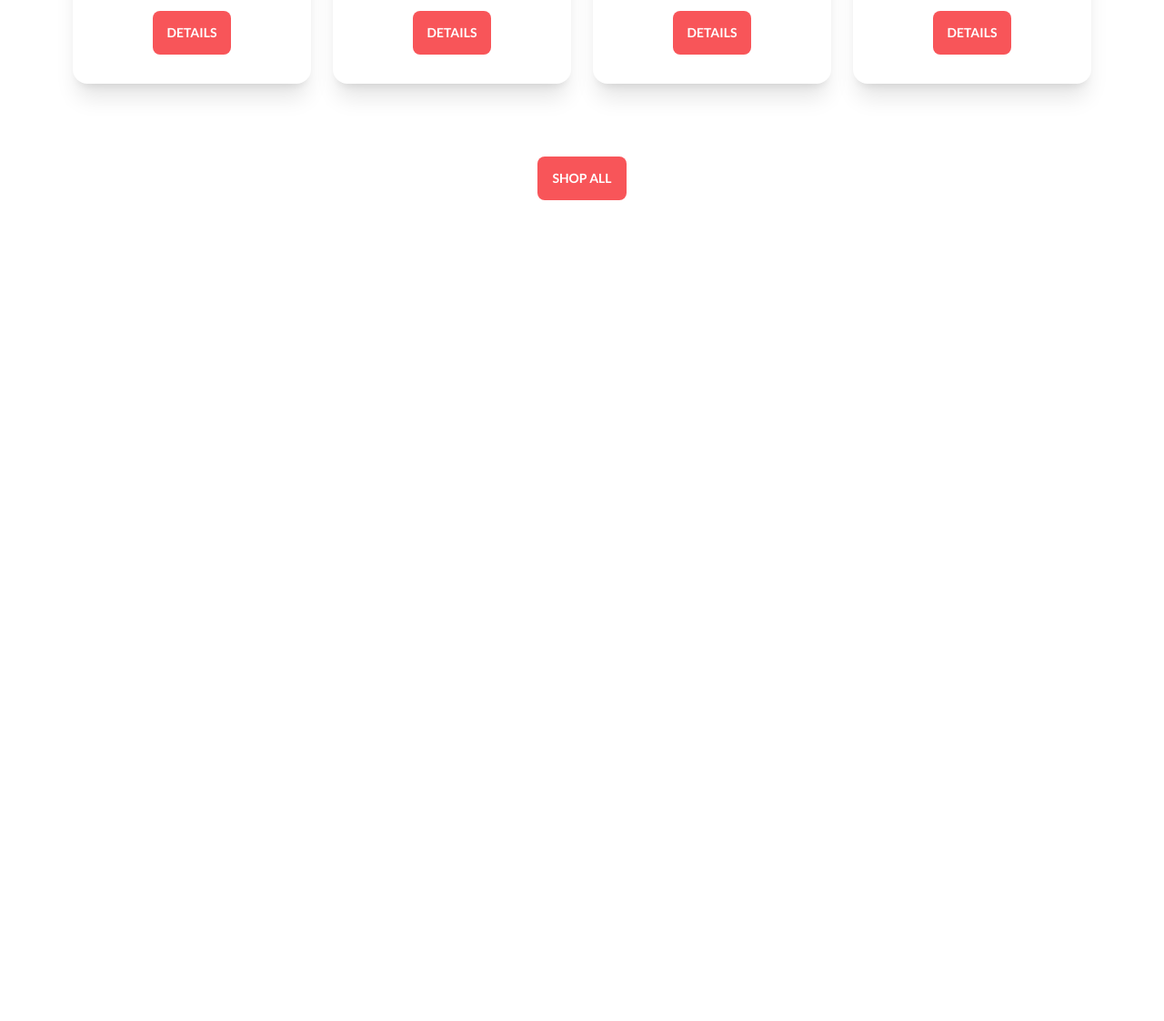
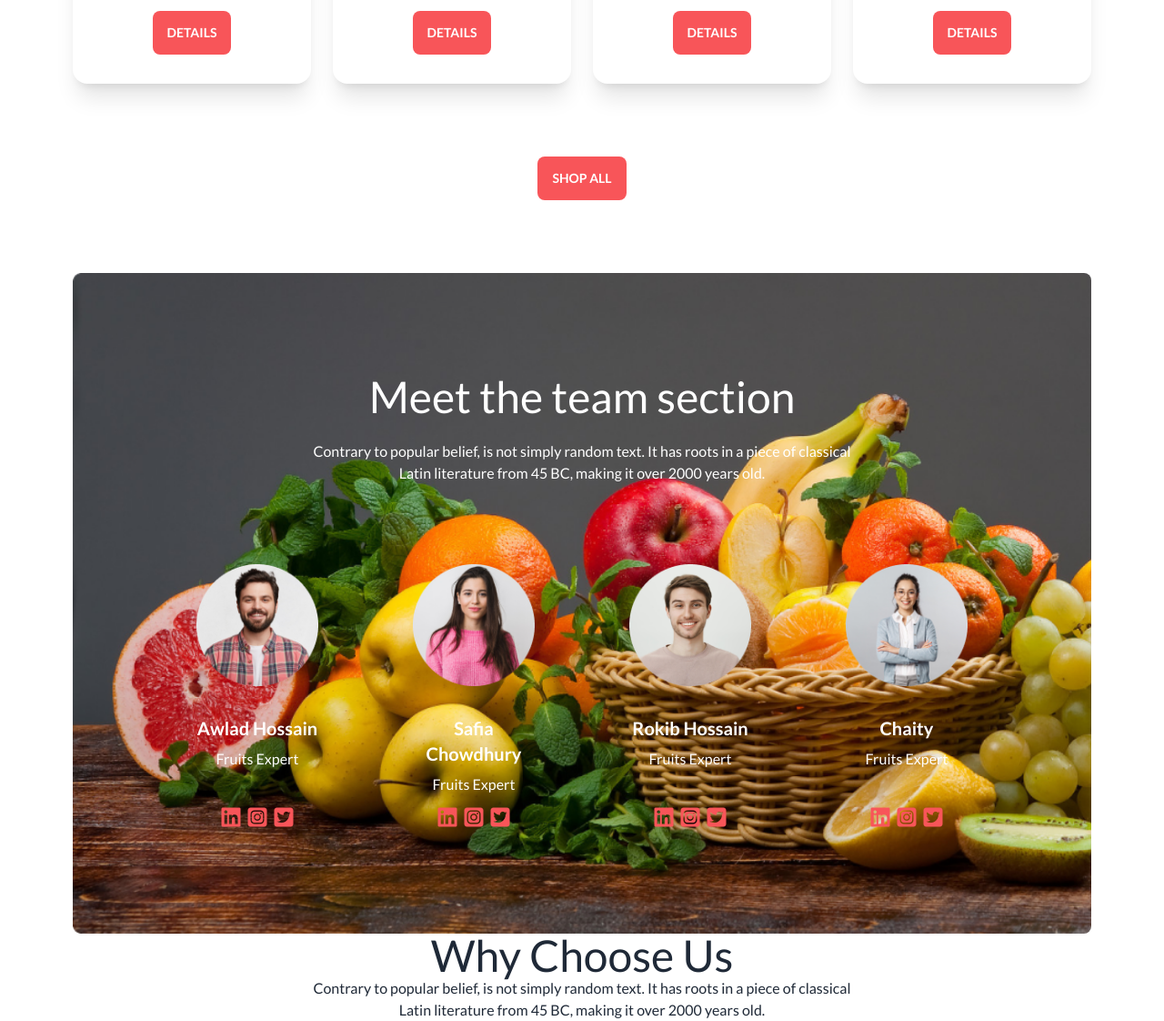
Before and after one commit to MD-AHAD-KHAN-PATHAN/fruit-brust, a plain HTML site: page index.html in a window 1280 px wide. Shown: the part 1446-2568 px from the top of the page at 91% size. Before the commit the page ends 1746 px from the top, so only its background shows below. Drawn offline with nearby package versions, Linux system fonts and the light colour scheme.

Commit message:
Add team section

```diff
--- a/index.html
+++ b/index.html
@@ -97,6 +97,7 @@
                         <p class="mb-5">We supply highly quality organic products</p>
                         <button class="btn hover:text-black bg-nav-color border-none text-white">Shop Now</button>
                       </div>
+
                     </div>
                     <!--        Slider-Button        -->
                     <div class="absolute flex justify-between transform -translate-y-1/2 left-5 right-5 top-1/2">
@@ -439,6 +440,85 @@
             <button class="btn bg-nav-color border-none text-white hover:text-black">Shop All</button>
           </section>
 
+          <!-----       Team Section      ----->
+
+          <section>
+            <div class="bg-cover rounded-lg" style="background-image: url('images/banner1.png');">
+                <div class="hero-overlay bg-opacity-60"></div>
+                <div class="text-center text-white pt-28 px-6">
+                    <h1 class="text-5xl mb-6">Meet the team section</h1>
+                    <p>Contrary to popular belief, is not simply random text. It has roots in a piece of classical <br> Latin literature from 45 BC, making it over 2000 years old.</p>
+                </div>
+                <div class="grid lg:grid-cols-4 grid-rows-1 gap-6 lg:px-24 pb-20 mt-12">
+                    <div class="card">
+                        <figure class="px-10 pt-10">
+                          <img src="images/member1.png" alt="Shoes" class="rounded-xl" />
+                        </figure>
+                        <div class="card-body items-center text-center text-white">
+                          <h2 class="card-title">Awlad Hossain</h2>
+                          <p>Fruits Expert</p>
+                          <div class="card-actions text-nav-color">
+                            <i class="fa-brands fa-linkedin text-2xl"></i>
+                            <i class="fa-brands fa-square-instagram text-2xl"></i>
+                            <i class="fa-brands fa-square-twitter text-2xl"></i>
+                          </div>
+                        </div>
+                    </div>
+                    <div class="card">
+                        <figure class="px-10 pt-10">
+                          <img src="images/member2.png" alt="Shoes" class="rounded-xl" />
+                        </figure>
+                        <div class="card-body items-center text-center text-white">
+                          <h2 class="card-title">Safia Chowdhury</h2>
+                          <p>Fruits Expert</p>
+                          <div class="card-actions text-nav-color">
+                            <i class="fa-brands fa-linkedin text-2xl"></i>
+                            <i class="fa-brands fa-square-instagram text-2xl"></i>
+                            <i class="fa-brands fa-square-twitter text-2xl"></i>
+                          </div>
+                        </div>
+                    </div>
+                    <div class="card">
+                        <figure class="px-10 pt-10">
+                          <img src="images/member3.png" alt="Shoes" class="rounded-xl" />
+                        </figure>
+                        <div class="card-body items-center text-center text-white">
+                          <h2 class="card-title">Rokib Hossain</h2>
+                          <p>Fruits Expert</p>
+                          <div class="card-actions text-nav-color">
+                            <i class="fa-brands fa-linkedin text-2xl"></i>
+                            <i class="fa-brands fa-square-instagram text-2xl"></i>
+                            <i class="fa-brands fa-square-twitter text-2xl"></i>
+                          </div>
+                        </div>
+                    </div>
+                    <div class="card">
+                        <figure class="px-10 pt-10">
+                          <img src="images/member4.png" alt="Shoes" class="rounded-xl" />
+                        </figure>
+                        <div class="card-body items-center text-center text-white">
+                          <h2 class="card-title">Chaity</h2>
+                          <p>Fruits Expert</p>
+                          <div class="card-actions text-nav-color">
+                            <i class="fa-brands fa-linkedin text-2xl"></i>
+                            <i class="fa-brands fa-square-instagram text-2xl"></i>
+                            <i class="fa-brands fa-square-twitter text-2xl"></i>
+                          </div>
+                        </div>
+                    </div>
+                </div>
+            </div>
+          </section>
+
+          <!-----       Best Section      ----->
+
+          <section>
+            <div class="text-center">
+                <h1 class="text-5xl">Why Choose Us</h1>
+                <p>Contrary to popular belief, is not simply random text. It has roots in a piece of classical <br> Latin literature from 45 BC, making it over 2000 years old.</p>
+            </div>
+          </section>
+
     </main>
 
     <footer>
```
